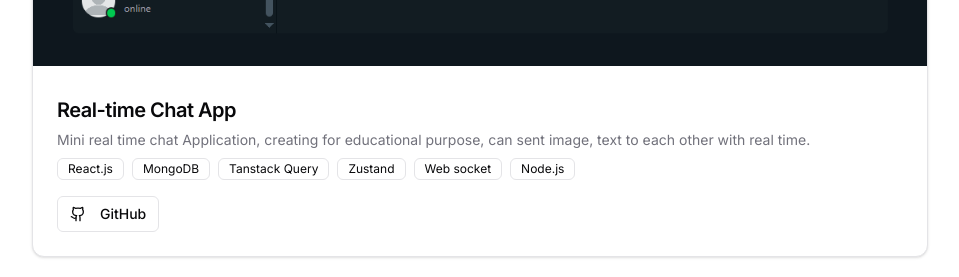
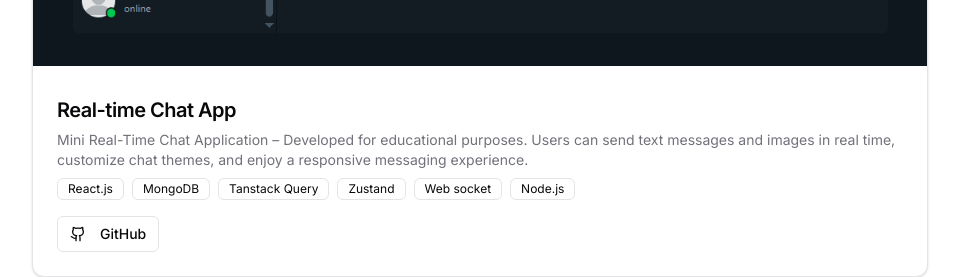
Before and after one commit to Kzt224/Developer-portfolio, a React (Vite) app: page / in a window 1280 px wide. Shown: the part 2680-2957 px from the top of the page, without its empty margins (160-1119 px from the left). Built offline with nearby package versions, Linux system fonts and the light colour scheme.

Commit message:
modify_tab_style_onskill

```diff
--- a/src/data/projects.js
+++ b/src/data/projects.js
@@ -16,7 +16,7 @@ export const projects = [
     id: "2",
     title: "Real-time Chat App",
     description:
-      "Mini real time chat Application, creating for educational purpose, can sent image, text to each other with real time.",
+      "Mini Real-Time Chat Application – Developed for educational purposes. Users can send text messages and images in real time, customize chat themes, and enjoy a responsive messaging experience.",
     image: pj_two,
     tech: ["React.js", "MongoDB", "Tanstack Query", "Zustand", "Web socket", "Node.js"],
     github: "https://github.com/Kzt224/chat_app.git",
--- a/src/data/skills.js
+++ b/src/data/skills.js
@@ -2,5 +2,5 @@ export const skills = {
   "Languages": ["JavaScript", "TypeScript", "PHP", "SQL"],
   "Frontend": ["React", "Tailwind CSS", "shadcn/ui", "React Native"],
   "Backend": ["Node.js", "PostgreSQL", "Laravel", "Redis", "REST"],
-  "Infra & Tools": ["Docker", "GitHub Actions", "Vercel", "Web-socket"],
+  "Tools": ["Docker", "GitHub Actions", "Vercel", "Web-socket"],
 };
```
